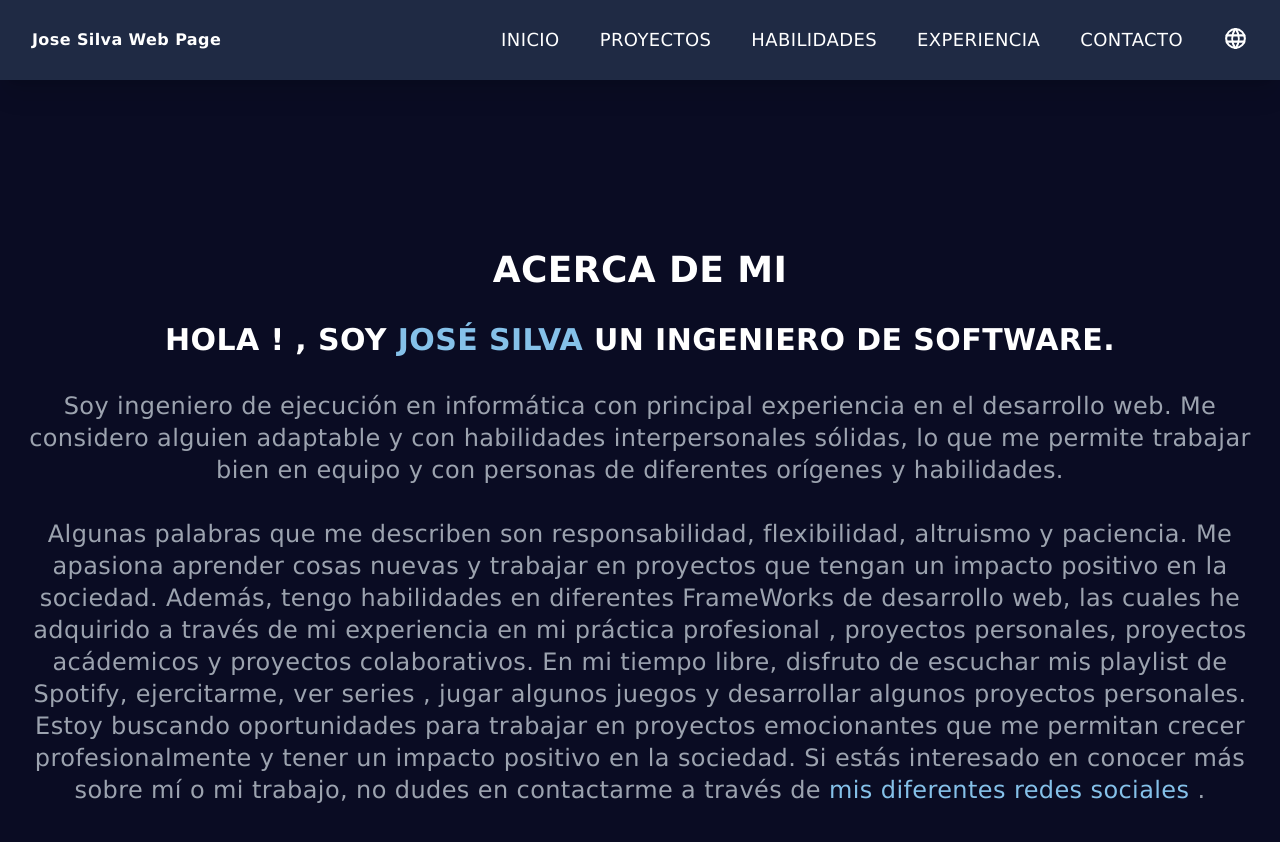
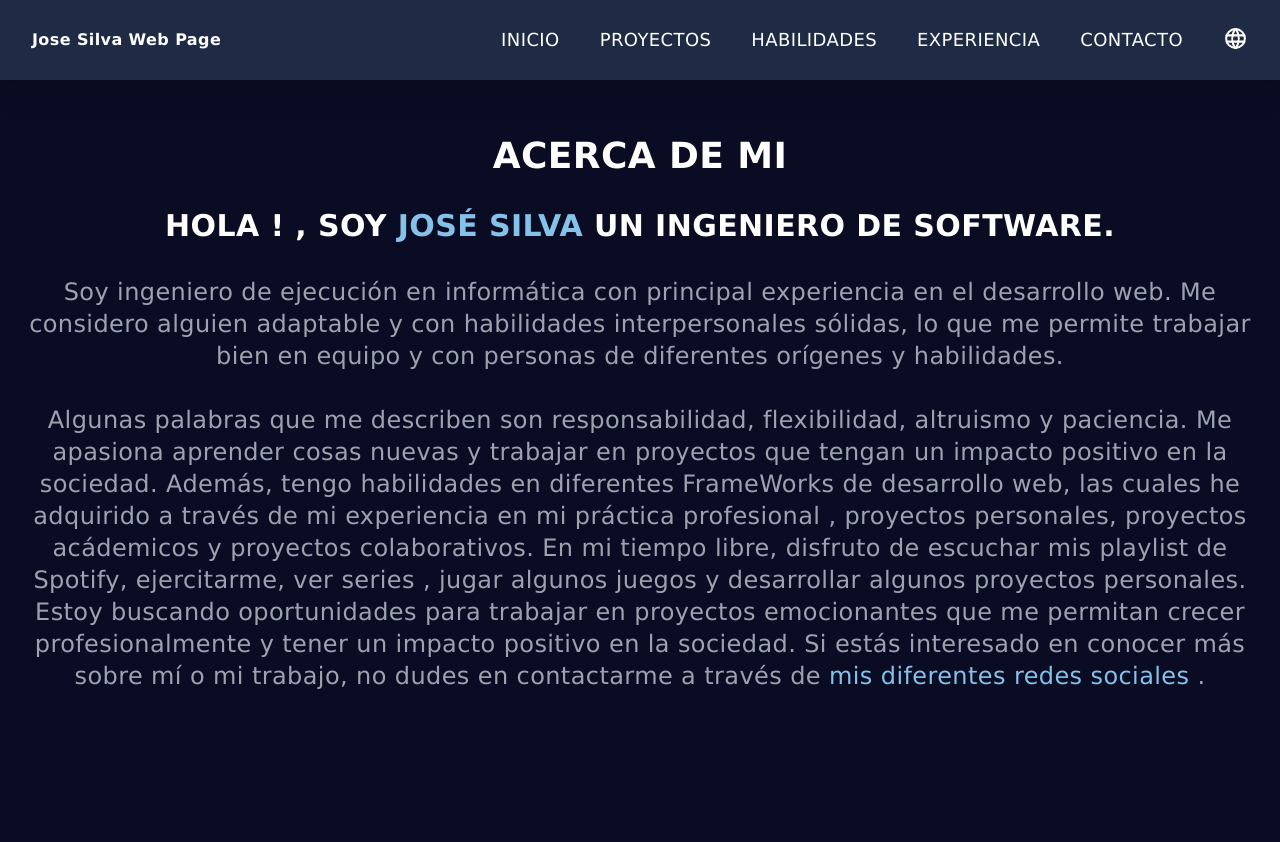
Before and after one commit to ShindouAstrea/portfolio-nextjs-version, a Next.js app: page / in a window 1280 px wide. Shown: the top 842 px of the page. Built offline with nearby package versions, Linux system fonts and the light colour scheme.

Commit message:
Update Main.component.tsx

```diff
--- a/src/components/Main.component.tsx
+++ b/src/components/Main.component.tsx
@@ -7,7 +7,7 @@ export default  function Main(){
     }
     return(
         <div  className=' w-full lg:h-screen p-2 ' onContextMenu={handlerContext}>
-            <div className='max-w-[1240px] mx-auto flex flex-col justify-center h-full mt-[8rem] text-center'>
+            <div className='max-w-[1240px] mx-auto flex flex-col justify-stretch h-full mt-[8rem] text-center'>
                 <div className='flex flex-col text-center items-center alig gap-8'>
                     <h1 className=' text-white text-4xl font-bold uppercase text-center min-[300px]:w-[20rem] px-2'>Acerca de mi</h1>
 
```
